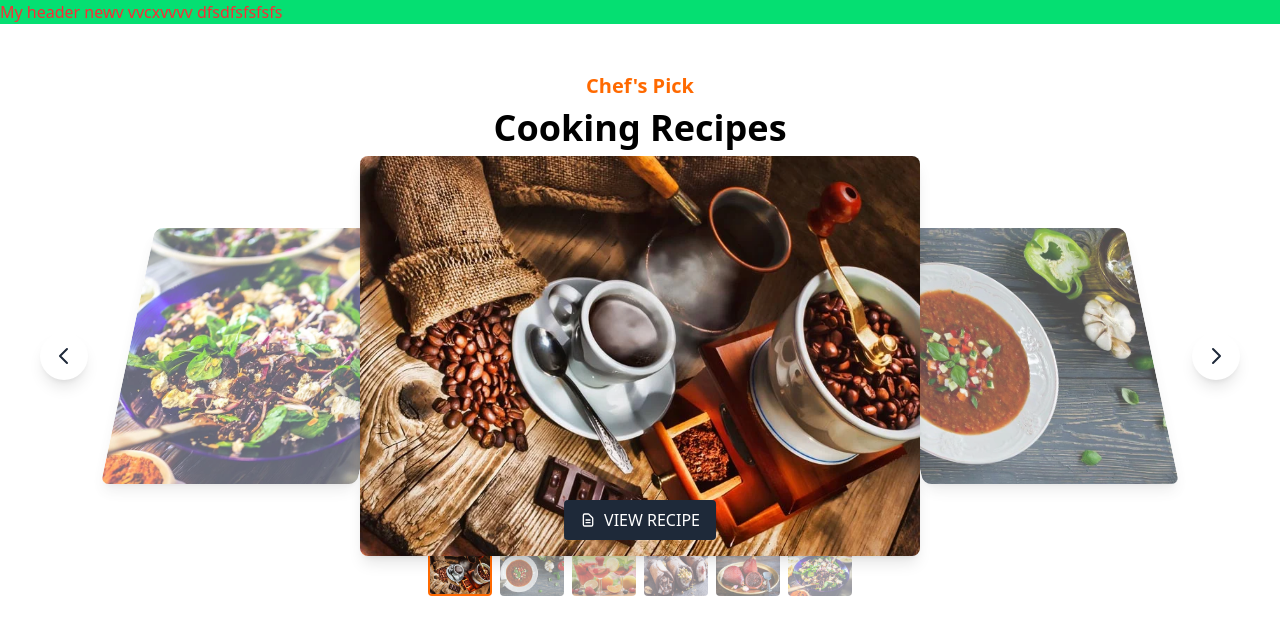
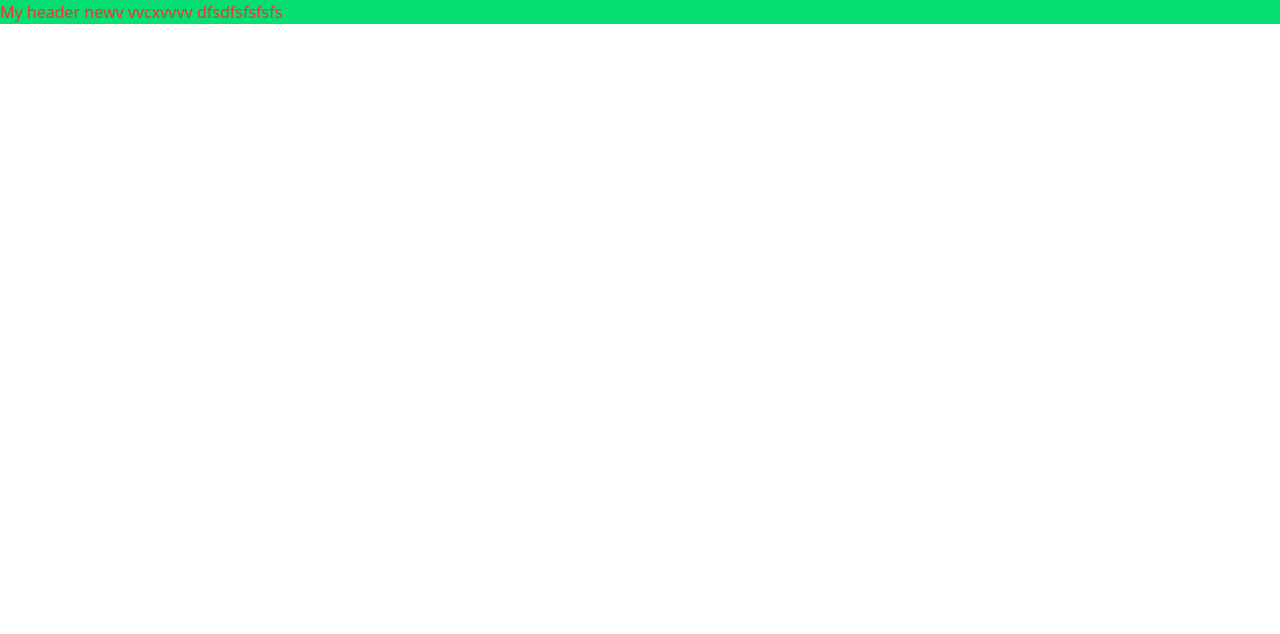
Before and after one commit to Dinuka1220/gymwebapp-react, a React (Vite) app: page / in a window 1280 px wide. Shown: the top 634 px of the page. Built offline with nearby package versions, Linux system fonts and the light colour scheme.

Commit message:
remove slider componant

```diff
--- a/src/App.jsx
+++ b/src/App.jsx
@@ -10,7 +10,7 @@ function App() {
   return (
     <>
      <Header/>
-     <FoodCarousel/>
+     {/* <FoodCarousel/> */}
     </>
   )
 }
```
